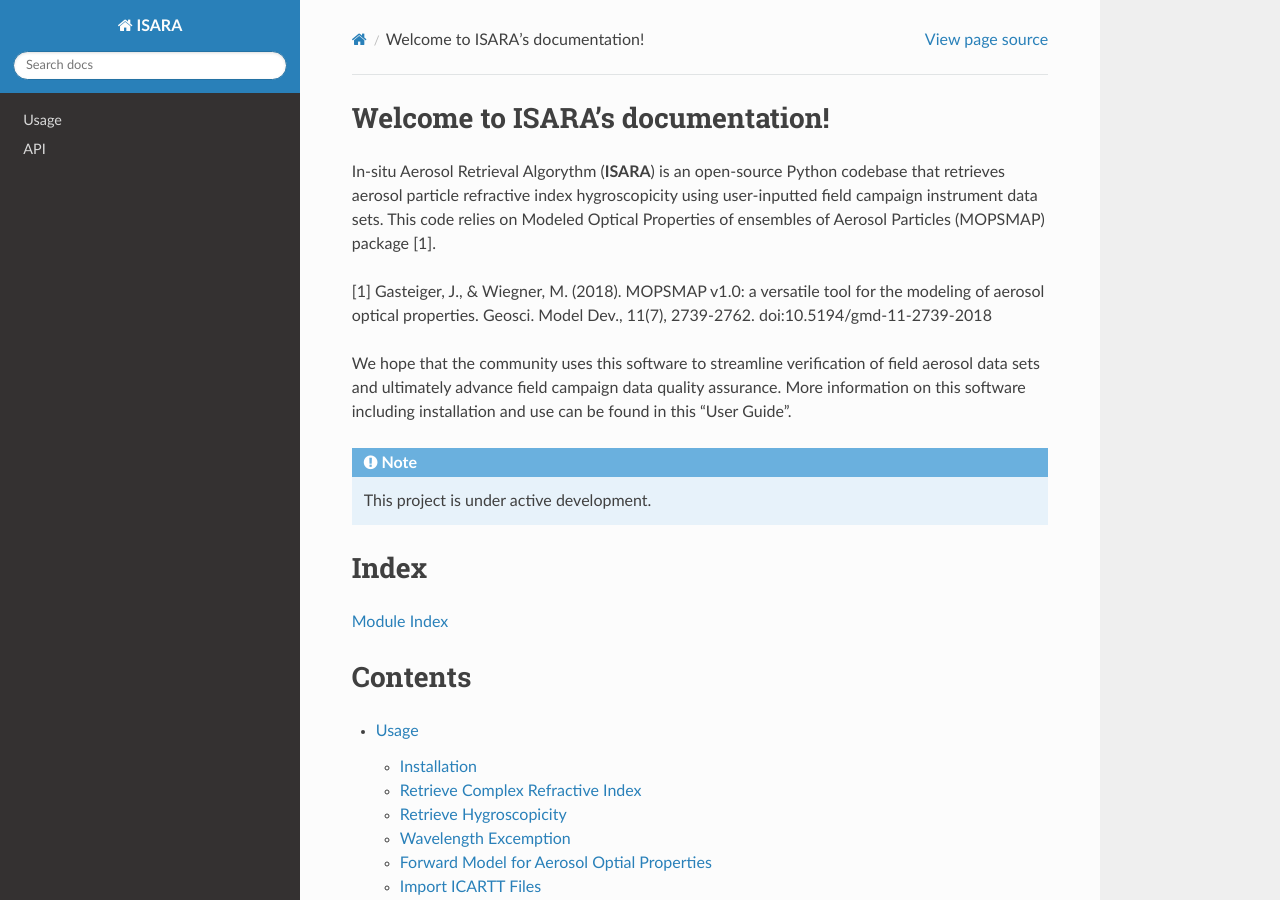
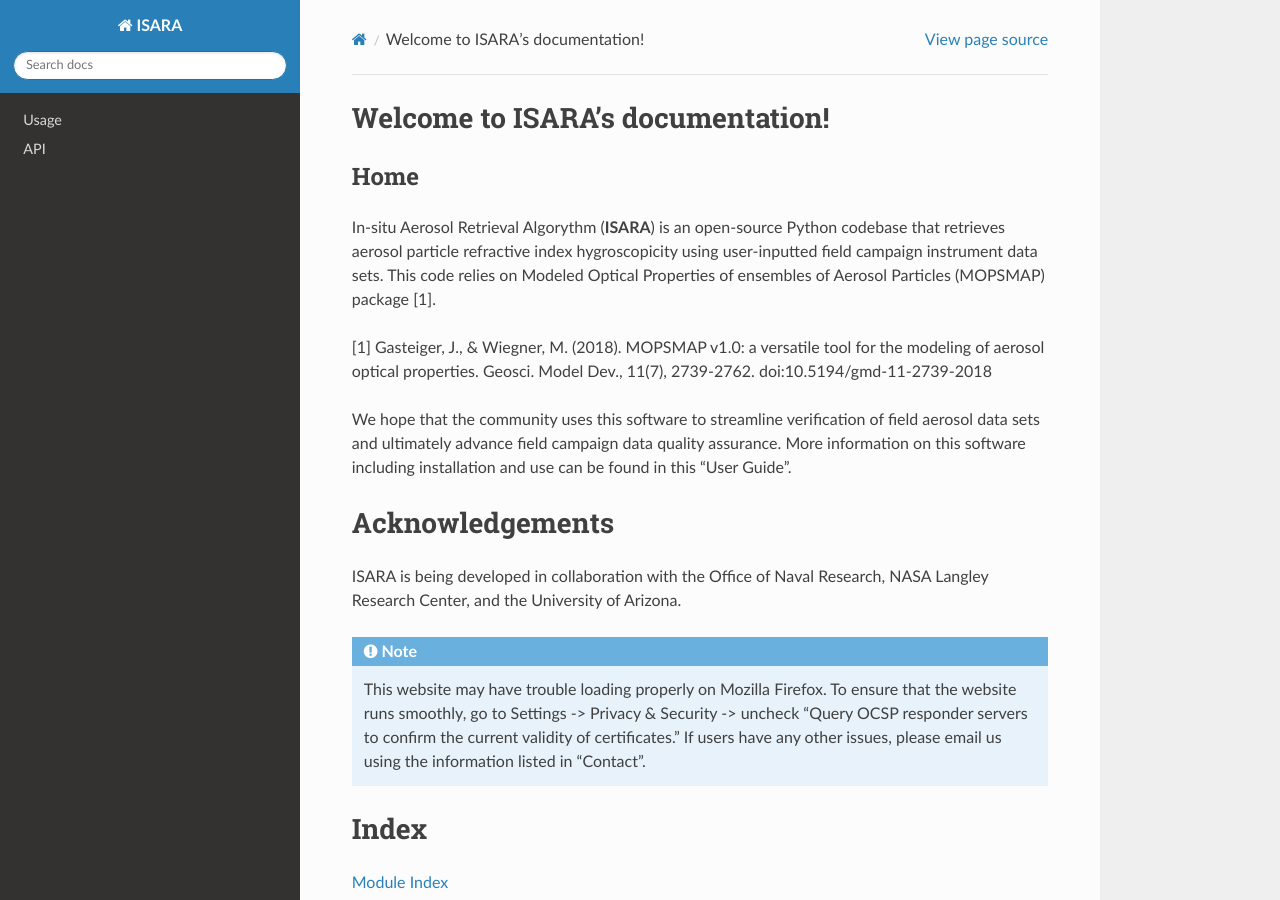
Before and after one commit to sdmitrovic/ISARA_code, a Sphinx documentation site: the page built from source/index.rst, in a window 1280 px wide and 900 px high. Built offline with Sphinx 7.4.7 and the Read the Docs theme 2.0.0, drawn with Linux system fonts in a browser that asks for light colours.

Commit message:
Updates to site formatting and UI.

```diff
--- a/README.rst
+++ b/README.rst
@@ -1,8 +1,14 @@
-ISARA
-=====
+Home
+====
 
 In-situ Aerosol Retrieval Algorythm (**ISARA**) is an open-source Python codebase that retrieves aerosol particle refractive index hygroscopicity using user-inputted field campaign instrument data sets. This code relies on  Modeled Optical Properties of ensembles of Aerosol Particles (MOPSMAP) package [1].
 
 [1] Gasteiger, J., & Wiegner, M. (2018). MOPSMAP v1.0: a versatile tool for the modeling of aerosol optical properties. Geosci. Model Dev., 11(7), 2739-2762. doi:10.5194/gmd-11-2739-2018
 
 We hope that the community uses this software to streamline verification of field aerosol data sets and ultimately advance field campaign data quality assurance. More information on this software including installation and use can be found in this "User Guide".
+
+
+Acknowledgements
+----------------
+
+ISARA is being developed in collaboration with the Office of Naval Research, NASA Langley Research Center, and the University of Arizona.
--- a/source/index.rst
+++ b/source/index.rst
@@ -3,15 +3,11 @@
 Welcome to ISARA's documentation!
 ---------------------------------
 
-In-situ Aerosol Retrieval Algorythm (**ISARA**) is an open-source Python codebase that retrieves aerosol particle refractive index hygroscopicity using user-inputted field campaign instrument data sets. This code relies on  Modeled Optical Properties of ensembles of Aerosol Particles (MOPSMAP) package [1].
-
-[1] Gasteiger, J., & Wiegner, M. (2018). MOPSMAP v1.0: a versatile tool for the modeling of aerosol optical properties. Geosci. Model Dev., 11(7), 2739-2762. doi:10.5194/gmd-11-2739-2018
-
-We hope that the community uses this software to streamline verification of field aerosol data sets and ultimately advance field campaign data quality assurance. More information on this software including installation and use can be found in this "User Guide".
+.. include:: ../README.rst
 
 .. note::
 
-   This project is under active development.
+   This website may have trouble loading properly on Mozilla Firefox. To ensure that the website runs smoothly, go to Settings -> Privacy & Security -> uncheck "Query OCSP responder servers to confirm the current validity of certificates." If users have any other issues, please email us using the information listed in "Contact".
 
 Index
 -----
@@ -20,7 +16,6 @@ Index
 
 :ref:`modindex`
 
-
 Contents
 --------
 
```
